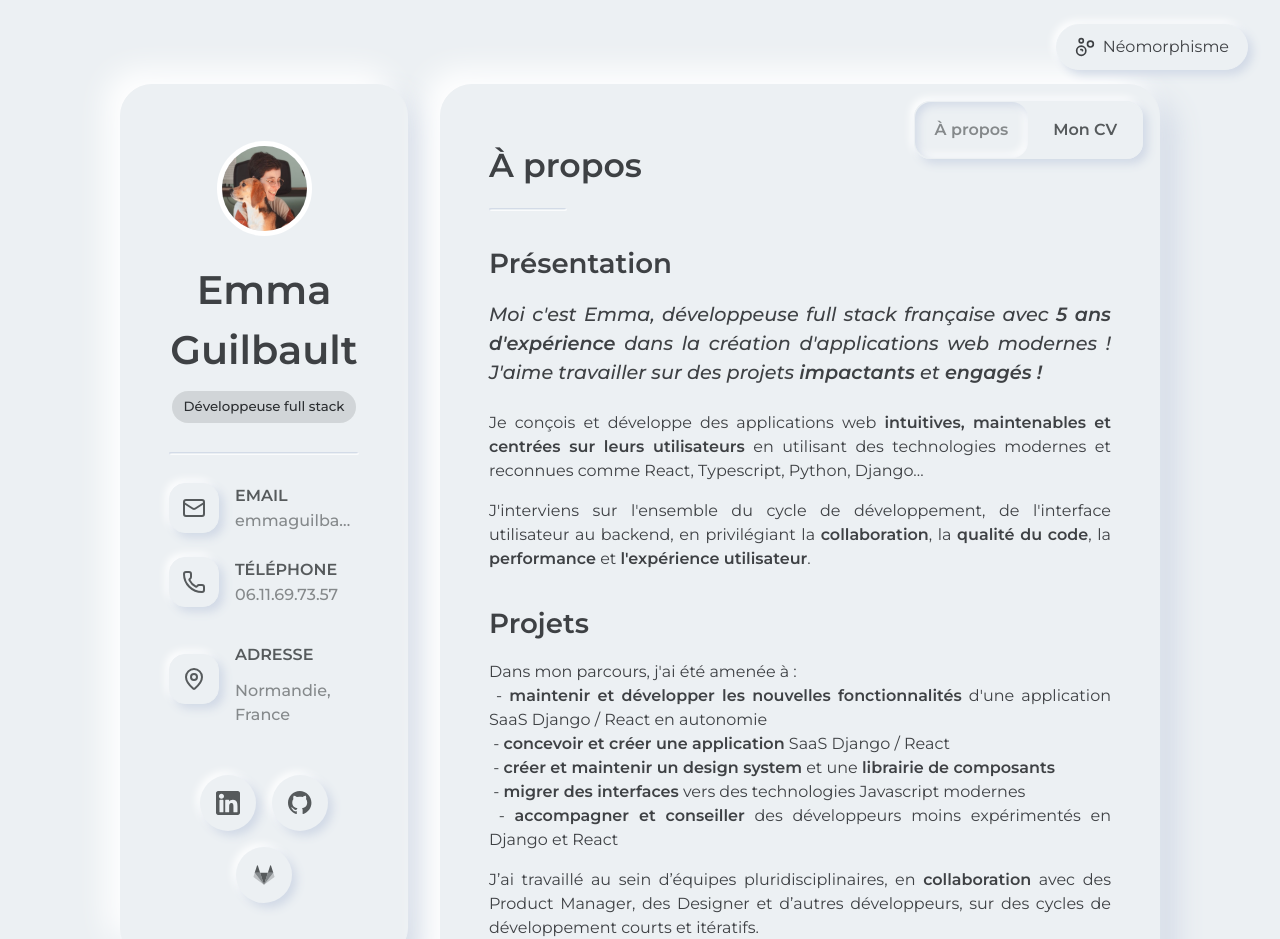
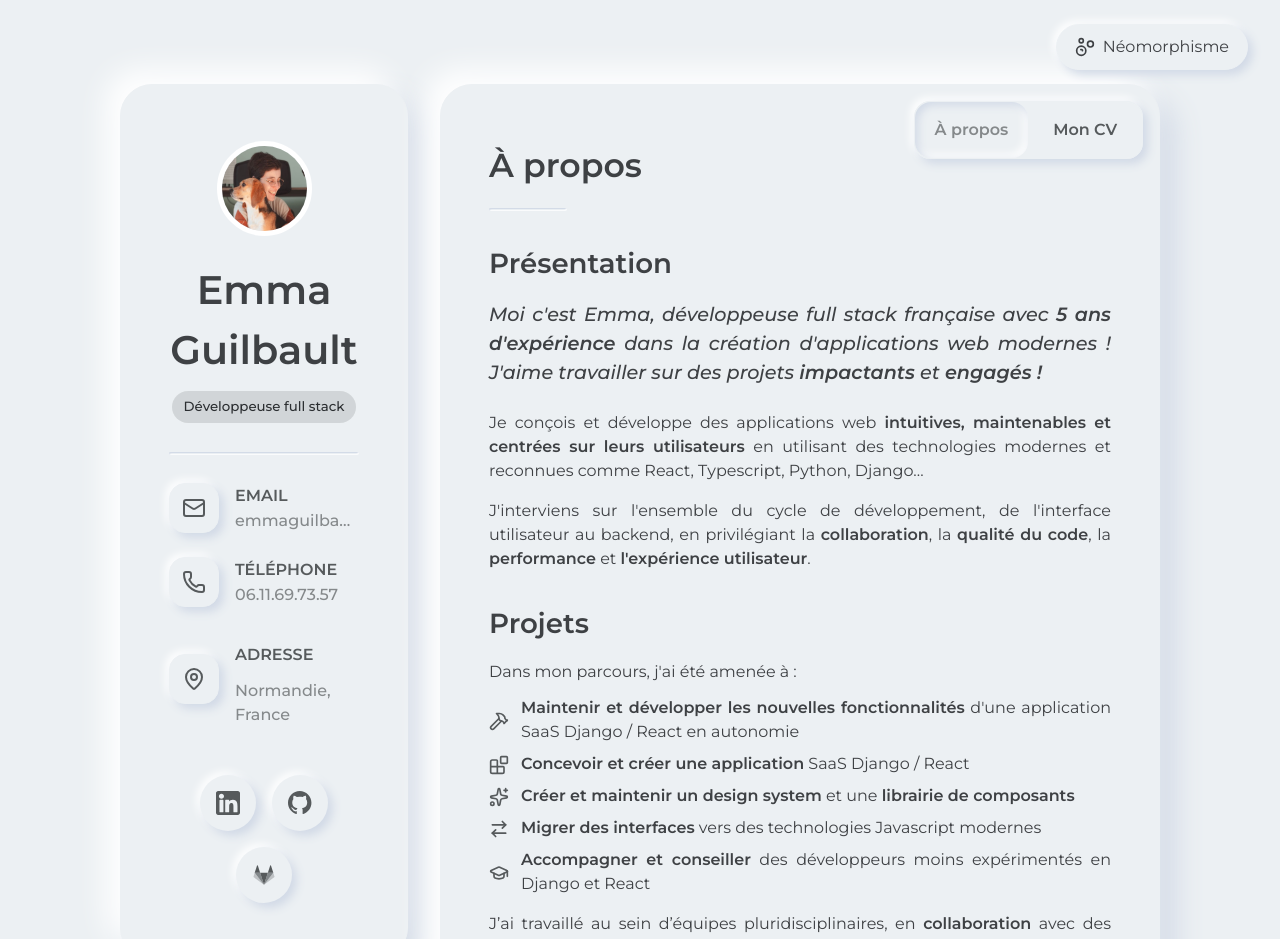
Before and after one commit to emmaGblt/cv, a React (Vite) app: page / in a window 1280 px wide. Shown: the top 939 px of the page. Built offline with nearby package versions, Linux system fonts and the light colour scheme.

Commit message:
unify content lists

```diff
--- a/src/components/AboutMe/AboutMeContent.tsx
+++ b/src/components/AboutMe/AboutMeContent.tsx
@@ -3,18 +3,23 @@ import "./index.css";
 import Bold from "@ui/Typography/Bold";
 import Heading from "@ui/Typography/Heading";
 import {
+  ArrowRightLeft,
   BicepsFlexed,
+  Blocks,
   BrickWall,
+  GraduationCap,
+  Hammer,
   Infinity as LucideInfinity,
   Laptop,
   type LucideIcon,
+  Sparkles,
   UsersRound
 } from "lucide-react";
 import type { PropsWithChildren } from "react";
 
 import SkillsList from "./SkillsList";
 
-function WhatIBringIcon({ Icon }: { Icon: LucideIcon }) {
+function ListIcon({ Icon }: { Icon: LucideIcon }) {
   return (
     <span className="min-w-6 text-left">
       <Icon className="neo:text-secondary-2 cartoon:text-primary cartoon:group-even:fill-secondary-2 cartoon:group-odd:fill-background inline-block size-5" />
@@ -22,7 +27,15 @@ function WhatIBringIcon({ Icon }: { Icon: LucideIcon }) {
   );
 }
 
-function WhatIBrinListItem({ children }: PropsWithChildren) {
+function List({ children }: PropsWithChildren) {
+  return (
+    <ul className="flex flex-col gap-y-1 text-justify lg:gap-y-2">
+      {children}
+    </ul>
+  );
+}
+
+function ListItem({ children }: PropsWithChildren) {
   return <li className="group wrap flex items-center gap-x-2">{children}</li>;
 }
 
@@ -56,27 +69,48 @@ function AboutMeContent() {
       <div className="mt-5 md:mt-8">
         <Heading level="3">Projets</Heading>
         <div className="flex flex-col gap-y-4 text-justify">
+          <div>
+            <p className="mb-3">Dans mon parcours, j&apos;ai été amenée à :</p>
+            <List>
+              <ListItem>
+                <ListIcon Icon={Hammer} />
                 <p>
-            Dans mon parcours, j&apos;ai été amenée à :
-            <br />
-            &nbsp;-{" "}
                   <Bold>
-              maintenir et développer les nouvelles fonctionnalités
+                    Maintenir et développer les nouvelles fonctionnalités
                   </Bold>{" "}
                   d&apos;une application SaaS Django / React en autonomie
-            <br />
-            &nbsp;- <Bold>concevoir et créer une application</Bold> SaaS Django
-            / React
-            <br />
-            &nbsp;- <Bold>créer et maintenir un design system</Bold> et une{" "}
+                </p>
+              </ListItem>
+              <ListItem>
+                <ListIcon Icon={Blocks} />
+                <p>
+                  <Bold>Concevoir et créer une application</Bold> SaaS Django /
+                  React
+                </p>
+              </ListItem>
+              <ListItem>
+                <ListIcon Icon={Sparkles} />
+                <p>
+                  <Bold>Créer et maintenir un design system</Bold> et une{" "}
                   <Bold>librairie de composants</Bold>
-            <br />
-            &nbsp;- <Bold>migrer des interfaces</Bold> vers des technologies
+                </p>
+              </ListItem>
+              <ListItem>
+                <ListIcon Icon={ArrowRightLeft} />
+                <p>
+                  <Bold>Migrer des interfaces</Bold> vers des technologies
                   Javascript modernes
-            <br />
-            &nbsp;- <Bold>accompagner et conseiller</Bold> des développeurs
-            moins expérimentés en Django et React
                 </p>
+              </ListItem>
+              <ListItem>
+                <ListIcon Icon={GraduationCap} />
+                <p>
+                  <Bold>Accompagner et conseiller</Bold> des développeurs moins
+                  expérimentés en Django et React
+                </p>
+              </ListItem>
+            </List>
+          </div>
           <p>
             J’ai travaillé au sein d’équipes pluridisciplinaires, en{" "}
             <Bold>collaboration</Bold> avec des Product Manager, des Designer et
@@ -93,31 +127,31 @@ function AboutMeContent() {
       </div>
       <div className="mt-5 md:mt-8">
         <Heading level="3">Ce que j&apos;apporte à mon équipe</Heading>
-        <ul className="flex flex-col gap-y-1 text-justify lg:gap-y-2">
-          <WhatIBrinListItem>
-            <WhatIBringIcon Icon={BicepsFlexed} />
+        <List>
+          <ListItem>
+            <ListIcon Icon={BicepsFlexed} />
             <p>Mes 5 ans d&apos;expérience en développement full stack</p>
-          </WhatIBrinListItem>
-          <WhatIBrinListItem>
-            <WhatIBringIcon Icon={Laptop} />
+          </ListItem>
+          <ListItem>
+            <ListIcon Icon={Laptop} />
             <p>Mon expertise en développement backend et frontend</p>
-          </WhatIBrinListItem>
-          <WhatIBrinListItem>
-            <WhatIBringIcon Icon={BrickWall} />
+          </ListItem>
+          <ListItem>
+            <ListIcon Icon={BrickWall} />
             <p>Ma rigueur et mon souci de la qualité du code</p>
-          </WhatIBrinListItem>
-          <WhatIBrinListItem>
-            <WhatIBringIcon Icon={UsersRound} />
+          </ListItem>
+          <ListItem>
+            <ListIcon Icon={UsersRound} />
             <p>Mon esprit collaboratif et le partage des mes connaissances</p>
-          </WhatIBrinListItem>
-          <WhatIBrinListItem>
-            <WhatIBringIcon Icon={LucideInfinity} />
+          </ListItem>
+          <ListItem>
+            <ListIcon Icon={LucideInfinity} />
             <p>
               Ma connaissance des pratiques DevOps, de l&apos;IAC, de la CI/CD,
               de la conteneurisation...
             </p>
-          </WhatIBrinListItem>
-        </ul>
+          </ListItem>
+        </List>
       </div>
       <div className="holographic-cards-scrollbar mt-5 md:mt-8">
         <Heading level="3">Technologies</Heading>
```
Lines whose indentation alone changed are shown as unchanged.
